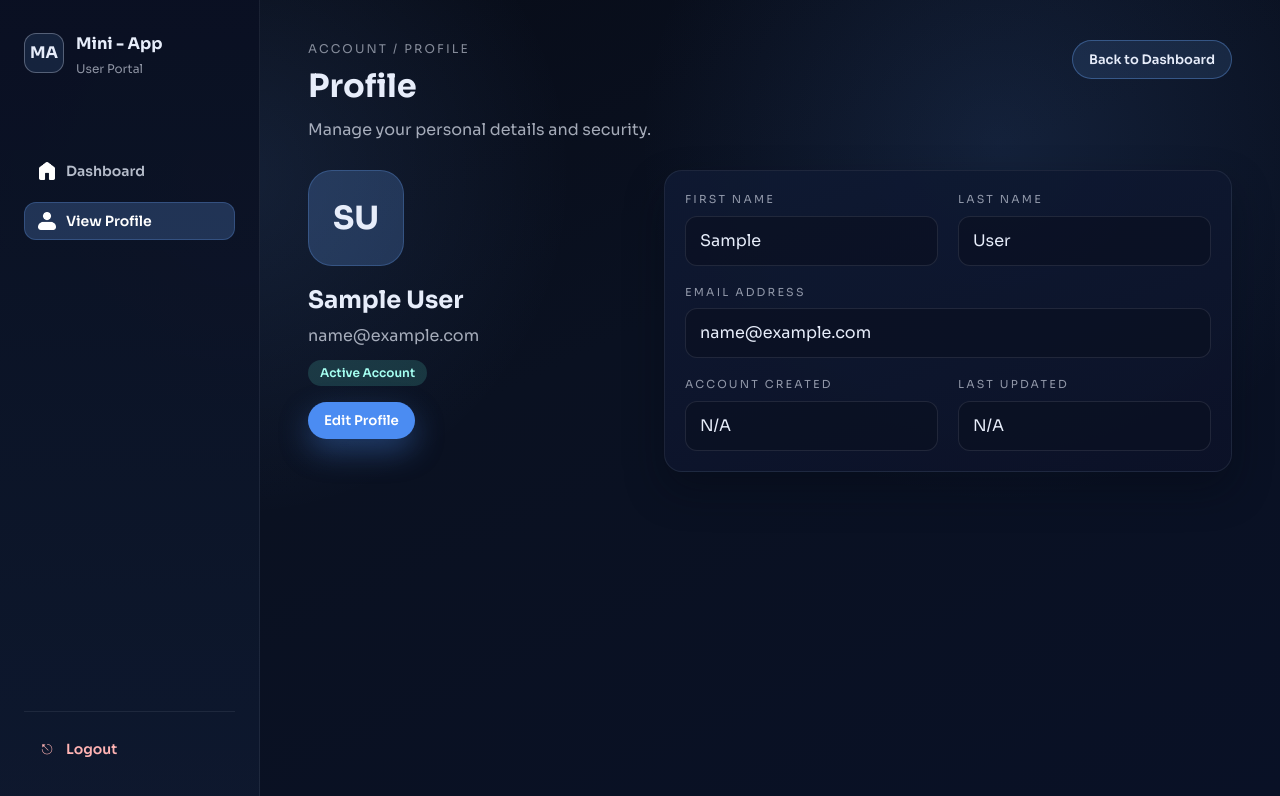
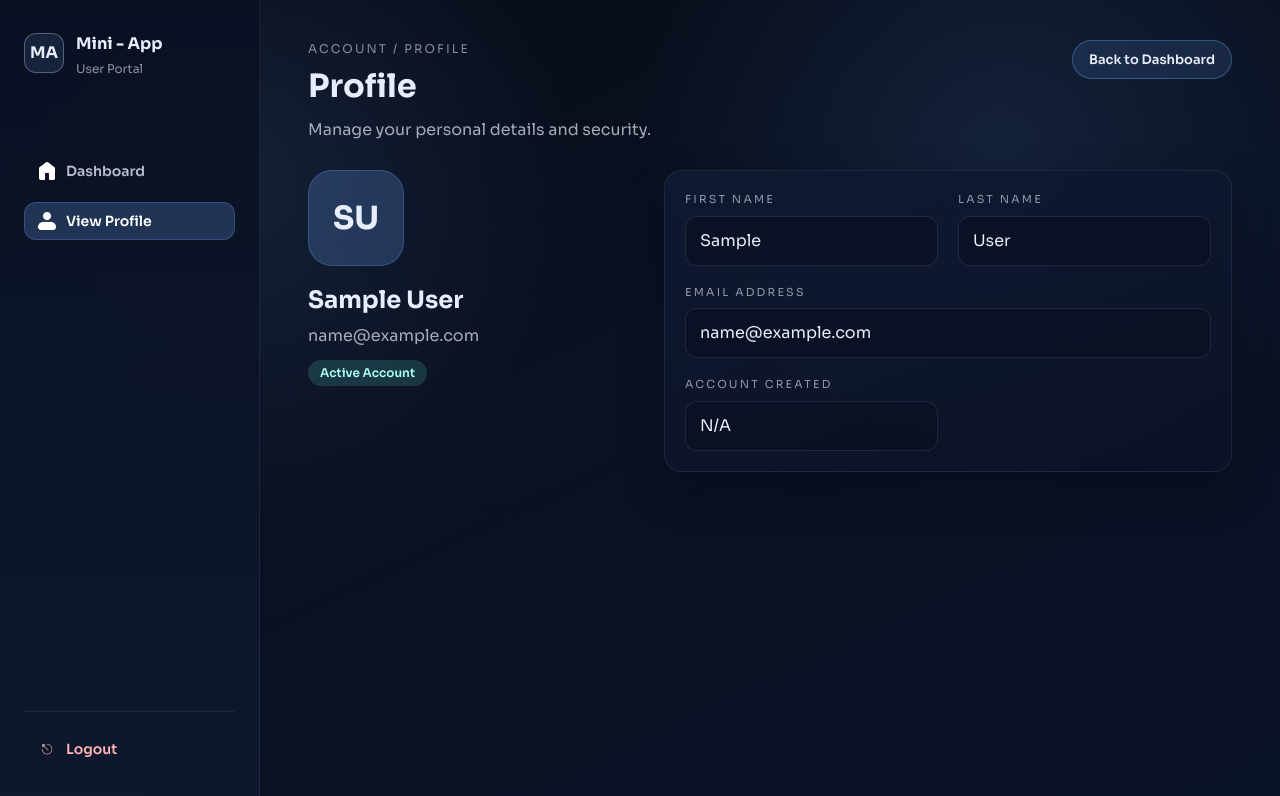
Before and after one commit to markstatic12/IT342_G4_Camoro_Lab1, a React (Vite) app in the folder web/: page /profile in a window 1280 px wide. Shown: the top 796 px of the page. Built offline with nearby package versions, Linux system fonts and the light colour scheme; no server answers; sample sign-in values are in the browser's storage.

Commit message:
update: removed the last updated and edit profile feature

```diff
--- a/web/src/pages/Profile.jsx
+++ b/web/src/pages/Profile.jsx
@@ -57,9 +57,7 @@ const Profile = () => {
               <p className="profile-email">{user?.email}</p>
               <span className="status-pill">Active Account</span>
             </div>
-            <div className="profile-actions">
-              <button className="primary-button">Edit Profile</button>
-            </div>
+
           </article>
 
           <article className="profile-details-card">
@@ -80,12 +78,6 @@ const Profile = () => {
                 <label>Account Created</label>
                 <div className="detail-value">
                   {user?.createdAt ? new Date(user.createdAt).toLocaleDateString() : 'N/A'}
-                </div>
-              </div>
-              <div className="detail-group">
-                <label>Last Updated</label>
-                <div className="detail-value">
-                  {user?.updatedAt ? new Date(user.updatedAt).toLocaleDateString() : 'N/A'}
                 </div>
               </div>
             </div>
```
